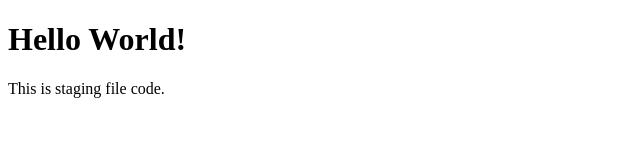
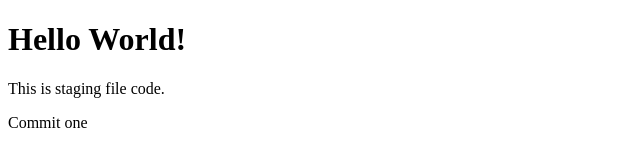
Before and after one commit to savanihd/github-demo, a plain HTML site: page index.html in a window 1280 px wide. Shown: the full height of the page, 0-640 px from the left. Drawn offline with Linux system fonts and the light colour scheme.

Commit message:
commit one

```diff
--- a/index.html
+++ b/index.html
@@ -10,5 +10,7 @@
 <h1>Hello World!</h1>
 <p>This is staging file code.</p>
 
+<p>Commit one</p>
+
 </body>
 </html>
```
